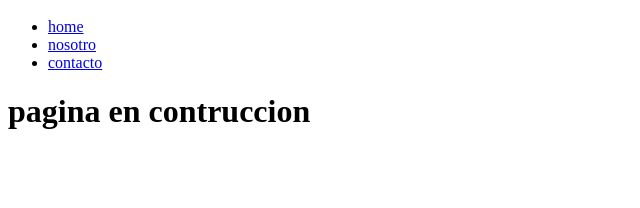
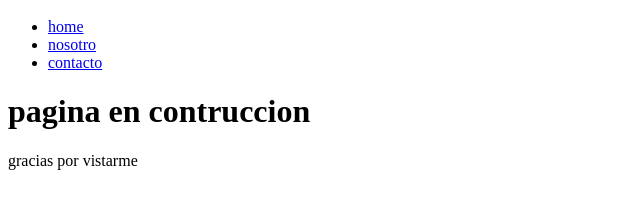
Before and after one commit to aguschaves13/paginaenconstruccion, a plain HTML site: page index.html in a window 1280 px wide. Shown: the part 60-268 px from the top of the page, without its empty margins (0-640 px from the left). Drawn offline with Linux system fonts and the light colour scheme.

Commit message:
add: footer

```diff
--- a/index.html
+++ b/index.html
@@ -17,5 +17,6 @@
       </nav>
     </header>
     <h1>pagina en contruccion</h1>
+    <p>gracias por vistarme</p>
   </body>
 </html>
```
